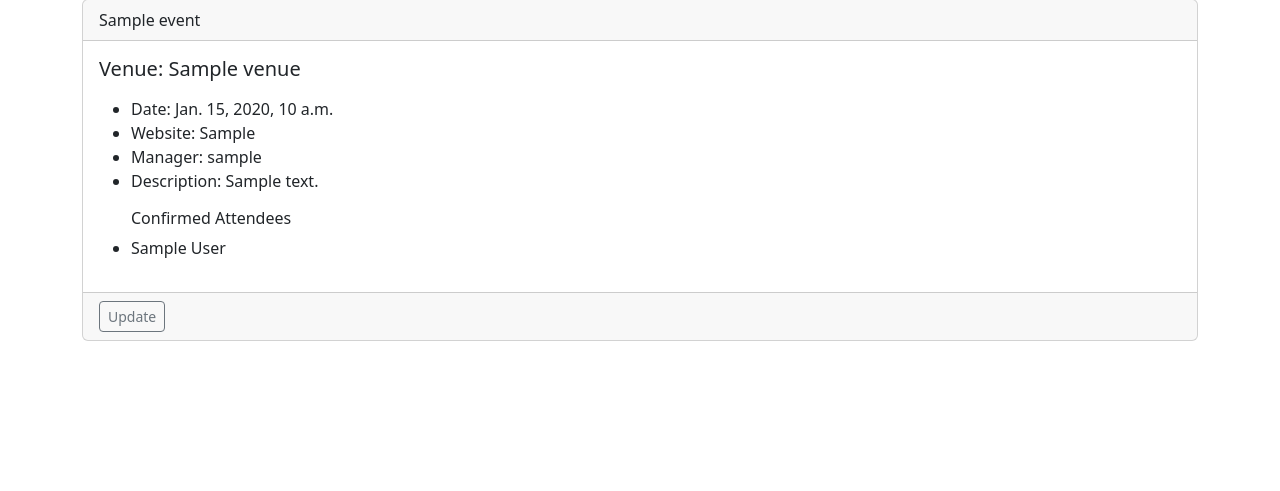
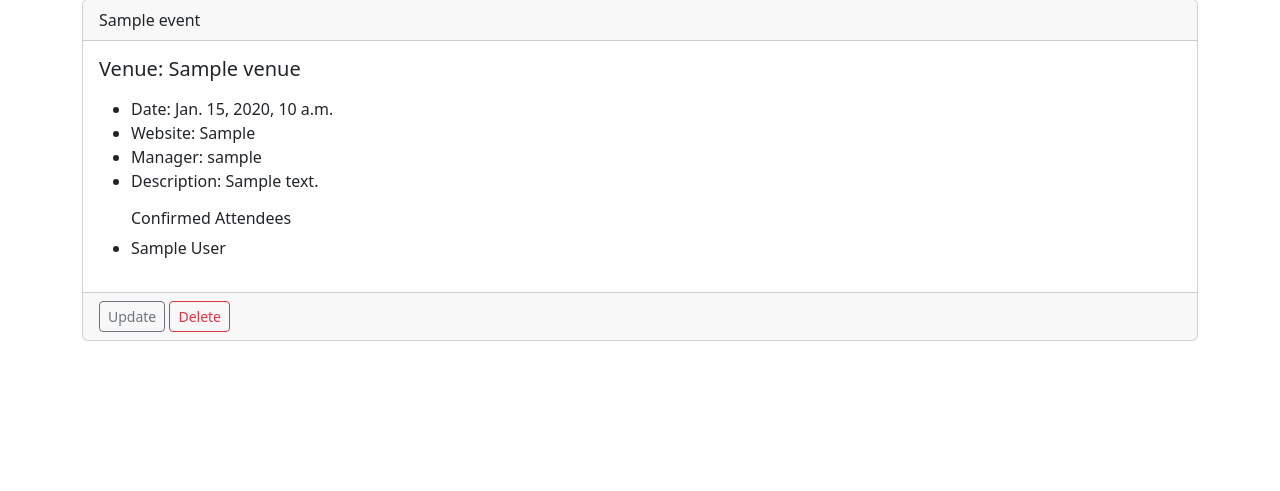
Before and after one commit to Naman-Agarwal1608/EventManagement, a Django app: page /events in a window 1280 px wide. Shown: the part 137-628 px from the top of the page. Run offline with Django 4.2, Linux system fonts and the light colour scheme; tables that the repository leaves empty hold one stand-in row (values such as "Sample post").

Commit message:
Added Delete Event and Venue functionality

```diff
--- a/club/events/templates/events/event_list.html
+++ b/club/events/templates/events/event_list.html
@@ -31,6 +31,7 @@
     </div>
     <div class="card-footer">
         <a href="{% url 'update_event' event.id %}" class="btn btn-outline-secondary btn-sm">Update</a>
+        <a href="{% url 'delete_event' event.id %}" class="btn btn-outline-danger btn-sm">Delete</a>
     </div>
 </div>
 <br />
--- a/club/events/templates/events/venues.html
+++ b/club/events/templates/events/venues.html
@@ -11,6 +11,7 @@
         </td>
         <td align="right">
             <a role="submit" class="btn btn-sm btn-outline-primary" href="{% url 'update_venue' venue.id %}">Update</a>
+            <a role="submit" class="btn btn-sm btn-outline-danger" href="{% url 'delete_venue' venue.id %}">Delete</a>
         </td>
     </tr>
     {% endfor %}
--- a/club/events/urls.py
+++ b/club/events/urls.py
@@ -12,4 +12,6 @@ urlpatterns = [
     path('update_venue/<venue_id>', views.update_venue, name='update_venue'),
     path('add_event', views.add_event, name='add_event'),
     path('update_event/<event_id>', views.update_event, name='update_event'),
+    path('delete_event/<event_id>', views.delete_event, name='delete_event'),
+    path('delete_venue/<venue_id>', views.delete_venue, name='delete_venue'),
 ]
--- a/club/events/views.py
+++ b/club/events/views.py
@@ -76,6 +76,18 @@ def update_event(request, event_id):
     return render(request, "events/update_venue.html", {'event': event, 'form': form})
 
 
+def delete_event(request, event_id):
+    event = Event.objects.get(pk=event_id)
+    event.delete()
+    return redirect("list_events")
+
+
+def delete_venue(request, venue_id):
+    venue = Venue.objects.get(pk=venue_id)
+    venue.delete()
+    return redirect("list_venues")
+
+
 def add_venue(request):
     submitted = False
     if request.method == "POST":
```
